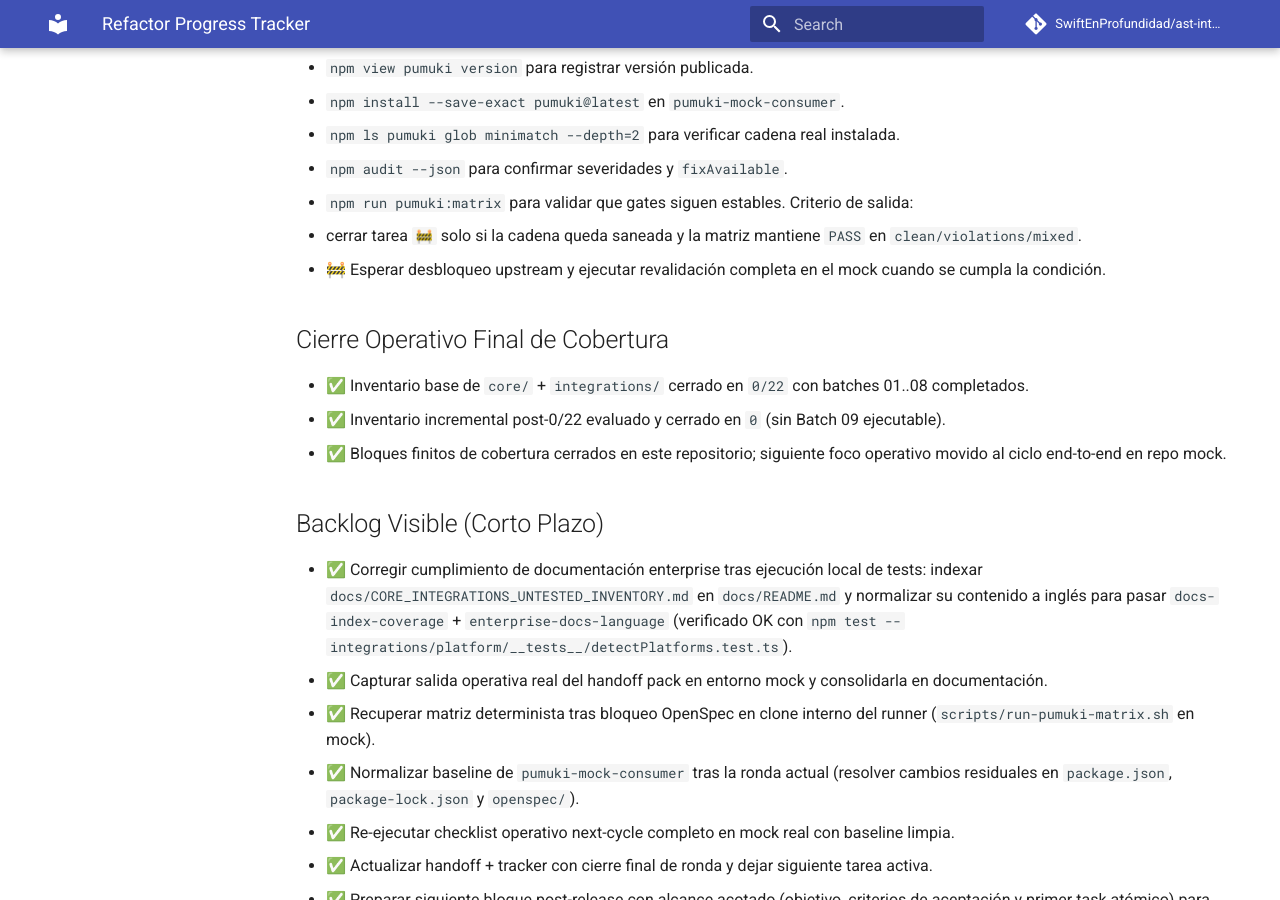
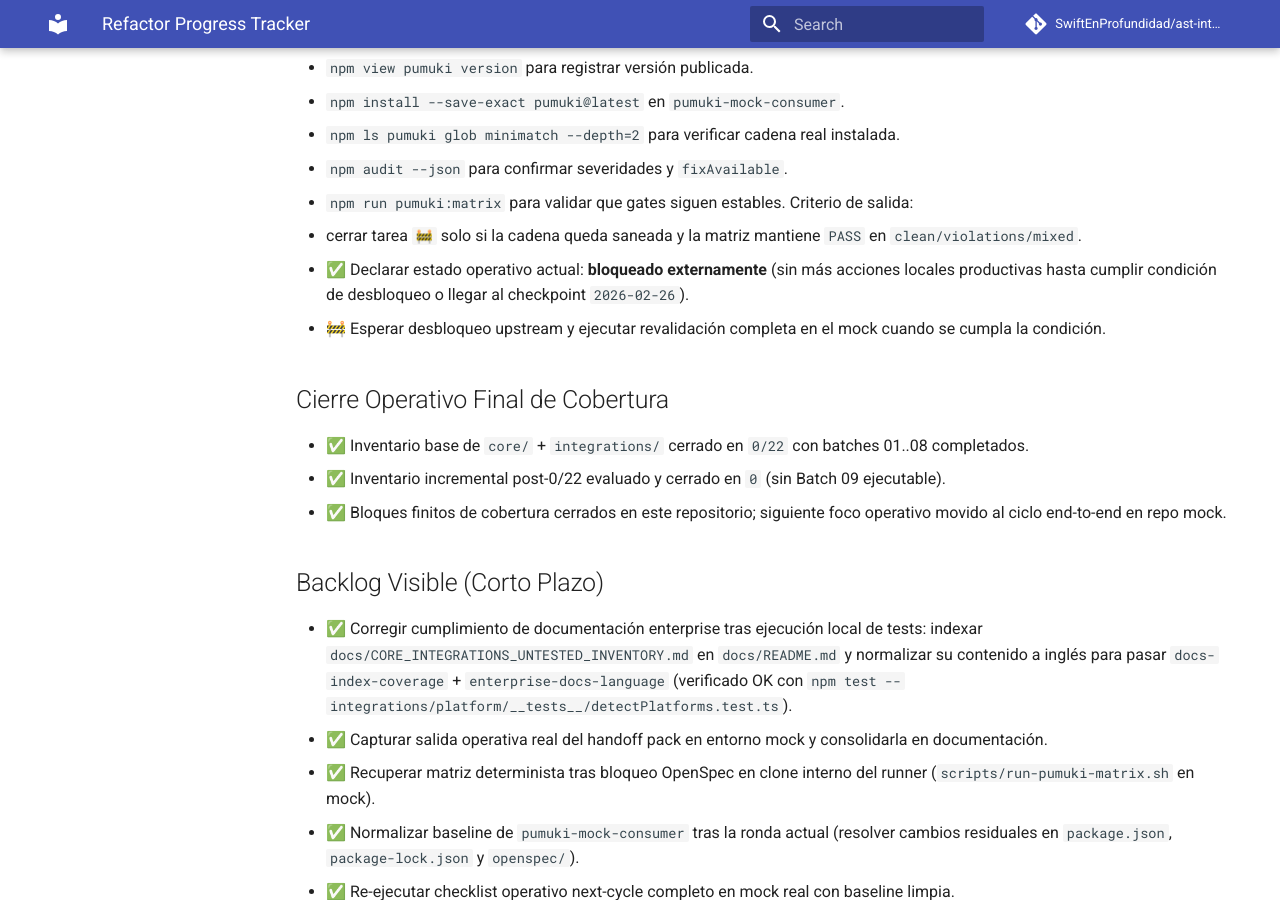
Before and after one commit to SwiftEnProfundidad/ast-intelligence-hooks, an MkDocs documentation site: the page built from docs/REFRACTOR_PROGRESS.md, in a window 1280 px wide and 900 px high, scrolled down 2163 px. Built offline with MkDocs 1.6.1 and Material for MkDocs 9.7.7, drawn with Linux system fonts in a browser that asks for light colours; comment, search, counter and statistics services are not loaded.

Commit message:
docs(tracker): mark upstream security follow-up as externally blocked

```diff
--- a/docs/REFRACTOR_PROGRESS.md
+++ b/docs/REFRACTOR_PROGRESS.md
@@ -66,6 +66,7 @@ Estado consolidado del refactor con seguimiento de tareas y evidencia del avance
   5. `npm run pumuki:matrix` para validar que gates siguen estables.
   Criterio de salida:
   - cerrar tarea `🚧` solo si la cadena queda saneada y la matriz mantiene `PASS` en `clean/violations/mixed`.
+- ✅ Declarar estado operativo actual: **bloqueado externamente** (sin más acciones locales productivas hasta cumplir condición de desbloqueo o llegar al checkpoint `2026-02-26`).
 - 🚧 Esperar desbloqueo upstream y ejecutar revalidación completa en el mock cuando se cumpla la condición.
 
 ## Cierre Operativo Final de Cobertura
```
